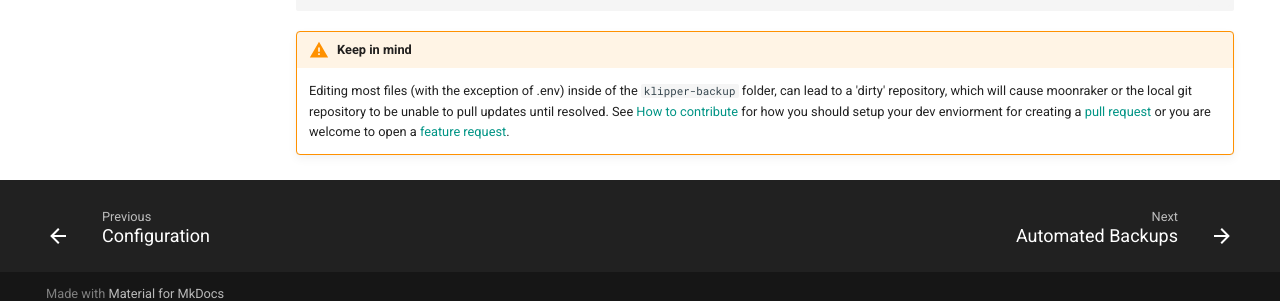
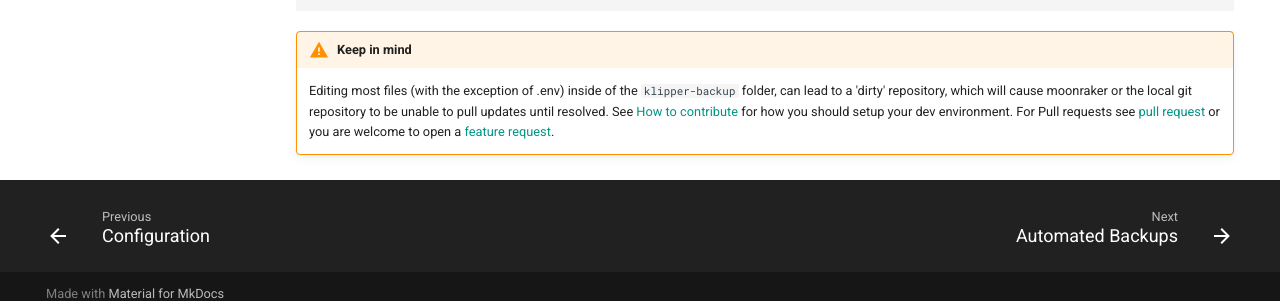
Before and after one commit to Staubgeborener/Klipper-Backup, an MkDocs documentation site: the page built from docs/updating.md, in a window 1280 px wide and 1042 px high. Shown: the part 726-1027 px from the top of the window. Built offline with MkDocs 1.6.1 and Material for MkDocs 9.7.7, drawn with Linux system fonts in a browser that asks for light colours; comment, search, counter and statistics services are not loaded.

Commit message:
Update updating.md (#45)
* Update updating.md

I spelled environment wrong and make the last sentence make a tad more sense.

* Update updating.md

````diff
--- a/docs/updating.md
+++ b/docs/updating.md
@@ -21,4 +21,4 @@ cd ~/klipper-backup && git pull
 ```
 
 !!! warning "Keep in mind"
-    Editing most files (with the exception of .env) inside of the `klipper-backup` folder, can lead to a 'dirty' repository, which will cause moonraker or the local git repository to be unable to pull updates until resolved. See [How to contribute](contribute.md) for how you should setup your dev enviorment for creating a [pull request](https://github.com/Staubgeborener/klipper-backup/pulls) or you are welcome to open a [feature request](https://github.com/Staubgeborener/klipper-backup/issues).
+    Editing most files (with the exception of .env) inside of the `klipper-backup` folder, can lead to a 'dirty' repository, which will cause moonraker or the local git repository to be unable to pull updates until resolved. See [How to contribute](contribute.md) for how you should setup your dev environment. For Pull requests see [pull request](https://github.com/Staubgeborener/klipper-backup/pulls) or you are welcome to open a [feature request](https://github.com/Staubgeborener/klipper-backup/issues).
````
